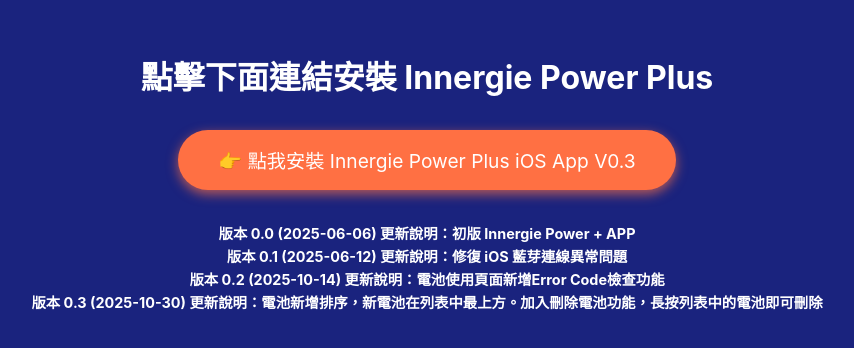
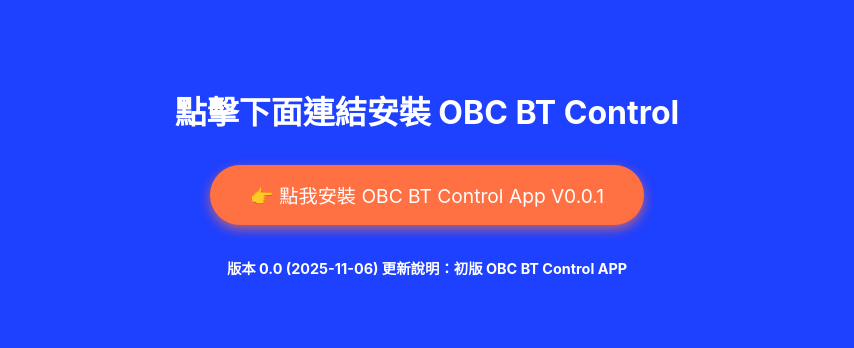
Before and after one commit to Raymond-Wang-delta/OBC_BT_Control, a plain HTML site: page index.html in a window 1280 px wide. Shown: the part 230-578 px from the top of the page, without its empty margins (213-1067 px from the left). Drawn offline with Linux system fonts and the light colour scheme.

Commit message:
修改安裝頁面 html 與 manifest.plist 設置

```diff
--- a/index.html
+++ b/index.html
@@ -3,11 +3,11 @@
 <head>
   <meta charset="utf-8" />
   <meta name="viewport" content="width=device-width, initial-scale=1" />
-  <title>iOS Innergie Power Plus 安裝頁面</title>
+  <title>iOS OBC BT Control 安裝頁面</title>
   <style>
     body {
       font-family: -apple-system, BlinkMacSystemFont, "Segoe UI", Roboto, Helvetica, Arial, sans-serif;
-      background: #1a237e;
+      background: #1e40ff;
       color: white;
       display: flex;
       flex-direction: column;
@@ -47,18 +47,15 @@
   </style>
 </head>
 <body>
-  <h2>點擊下面連結安裝 Innergie Power Plus</h2>
+  <h2>點擊下面連結安裝 OBC BT Control</h2>
   <a
-    href="itms-services://?action=download-manifest&url=https://raymond-wang-delta.github.io/Innegie_Power_Plus/manifest.plist"
+    href="itms-services://?action=download-manifest&url=https://raymond-wang-delta.github.io/OBC_BT_Control/manifest.plist"
     class="install-link"
   >
-    👉 點我安裝 Innergie Power Plus iOS App V0.3
+    👉 點我安裝 OBC BT Control App V0.0.1
   </a>
   <div class="release-notes">
-    <strong>版本 0.0 (2025-06-06) 更新說明：初版 Innergie Power + APP</strong><br />
-    <strong>版本 0.1 (2025-06-12) 更新說明：修復 iOS 藍芽連線異常問題</strong><br />
-    <strong>版本 0.2 (2025-10-14) 更新說明：電池使用頁面新增Error Code檢查功能</strong><br />
-    <strong>版本 0.3 (2025-10-30) 更新說明：電池新增排序，新電池在列表中最上方。加入刪除電池功能，長按列表中的電池即可刪除</strong><br />
+    <strong>版本 0.0 (2025-11-06) 更新說明：初版 OBC BT Control APP</strong><br />
   </div>
 </body>
 </html>
```
Also changed, not shown: 1 other file.
